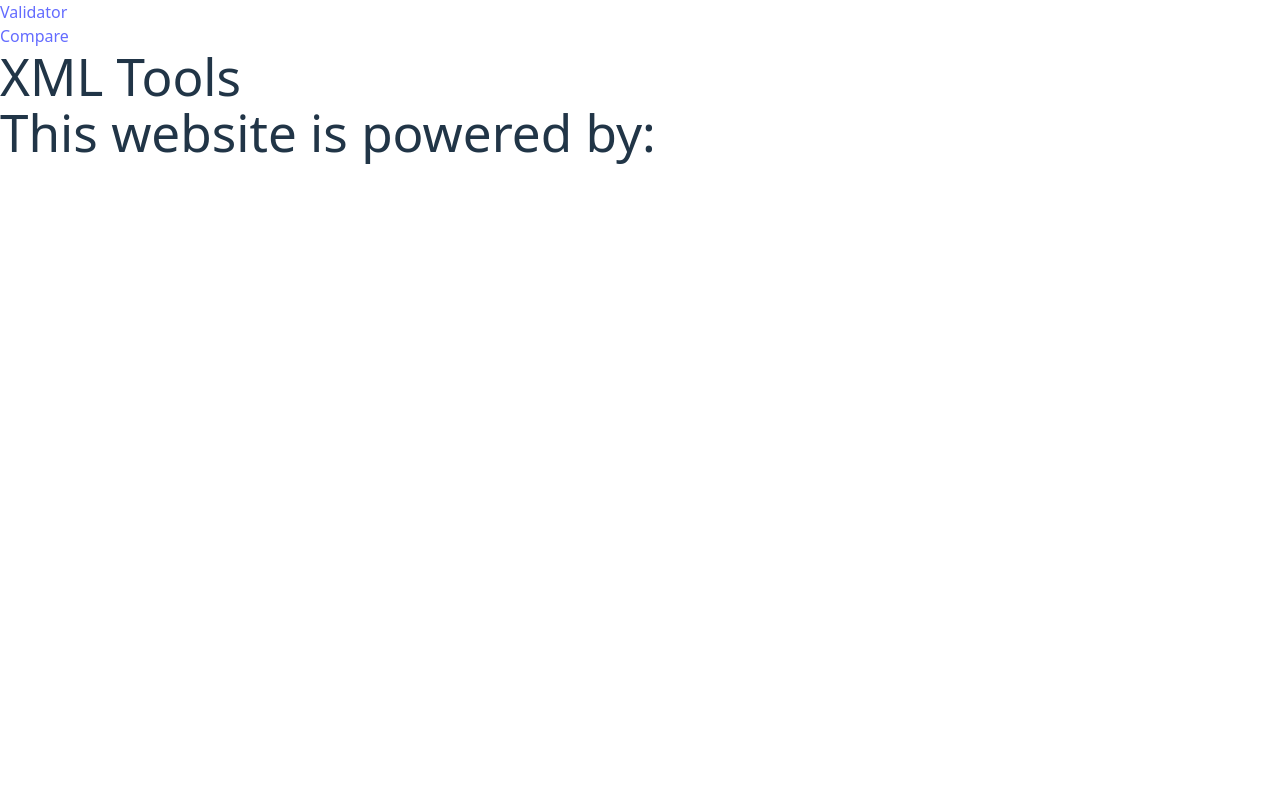
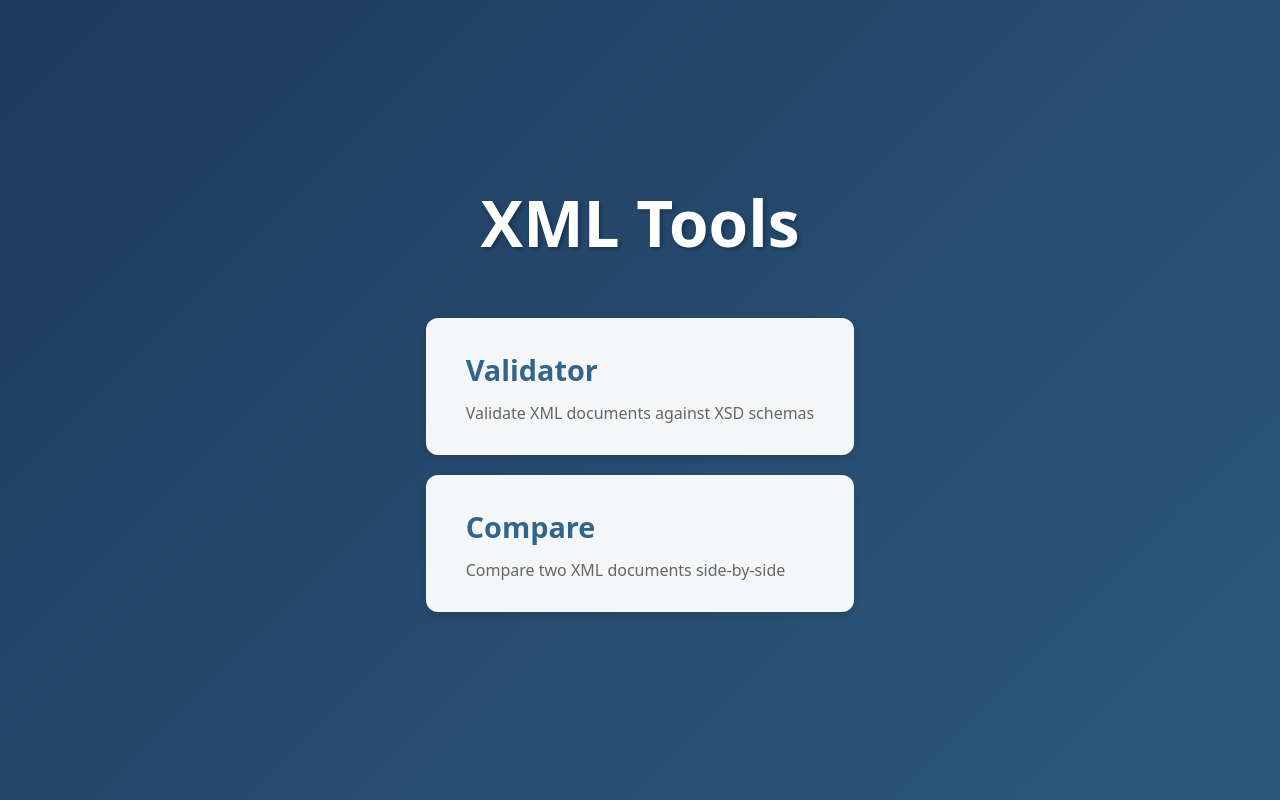
Before and after one commit to MHrtanek/XML_validator, a React (Vite) app: page / in a window 1280 px wide. Built offline with nearby package versions, Linux system fonts and the light colour scheme.

Commit message:
UI adjustments

```diff
--- a/src/App.tsx
+++ b/src/App.tsx
@@ -1,4 +1,5 @@
-import { Routes, Route, Link } from 'react-router-dom';
+import { Routes, Route } from 'react-router-dom';
+import Home from "./page/Home.tsx";
 import Validation from "./page/Validation.tsx";
 import Compare from "./page/Compare.tsx";
 import ErrorBoundary from './components/ErrorBoundary';
@@ -8,30 +9,7 @@ function App() {
     return (
         <ErrorBoundary>
             <Routes>
-                <Route path="/" element={
-                    <div>
-                        <nav className={'nav-container'}>
-                            <ul className={'nav-list'}>
-                                <li>
-                                    <Link to="/validation" className="nav-link">
-                                        Validator
-                                    </Link>
-                                </li>
-                                <li>
-                                    <Link to="/compare" className="nav-link">
-                                        Compare
-                                    </Link>
-                                </li>
-                            </ul>
-                            <div className="Title">
-                                <h1>XML Tools</h1>
-                            </div>
-                        </nav>
-                        <div className={'Tittle'}>
-                            <h1>This website is powered by:</h1>
-                        </div>
-                    </div>
-                } />
+                <Route path="/" element={<Home />} />
                 <Route path="/validation" element={<Validation />} />
                 <Route path="/compare" element={<Compare />} />
             </Routes>
--- a/src/page/Compare.css
+++ b/src/page/Compare.css
@@ -3,6 +3,7 @@
     padding: 0;
     display: flex;
     flex-direction: column;
+    background: #1a1a1a;
 }
 
 .compare-container .header {
@@ -13,6 +14,38 @@
     padding: 15px 20px;
     background: #33658A;
     border-bottom: 2px solid #F6AE2D;
+}
+
+.compare-container .header-left {
+    display: flex;
+    align-items: center;
+    gap: 20px;
+}
+
+.compare-container .header-home-link {
+    color: #F6AE2D;
+    text-decoration: none;
+    font-weight: 700;
+    font-size: 1.3rem;
+    transition: color 0.3s ease;
+}
+
+.compare-container .header-home-link:hover {
+    color: #ffc04d;
+}
+
+.compare-container .header-nav-link {
+    color: rgba(255, 255, 255, 0.7);
+    text-decoration: none;
+    font-size: 0.9rem;
+    transition: color 0.3s ease;
+    padding: 6px 12px;
+    border-radius: 4px;
+}
+
+.compare-container .header-nav-link:hover {
+    color: white;
+    background: rgba(255, 255, 255, 0.1);
 }
 
 .compare-container .header h1 {
--- a/src/page/Compare.tsx
+++ b/src/page/Compare.tsx
@@ -1,5 +1,6 @@
 import './Compare.css';
 import { DiffEditor } from '@monaco-editor/react';
+import { Link } from 'react-router-dom';
 import { useRef, useState } from 'react';
 import { formatXml } from '../utils/formatXml';
 
@@ -54,7 +55,11 @@ const Compare: React.FC = () => {
     return (
         <div className="compare-container">
             <div className="header">
-                <h1>XML Compare</h1>
+                <div className="header-left">
+                    <Link to="/" className="header-home-link">XML Tools</Link>
+                    <h1>Compare</h1>
+                    <Link to="/validation" className="header-nav-link">Validator</Link>
+                </div>
                 <div className="panel-btns">
                     <button onClick={() => importFile('left')} className="panel-btn panel-btn-primary">Import Left</button>
                     <button onClick={() => importFile('right')} className="panel-btn panel-btn-primary">Import Right</button>
--- /dev/null
+++ b/src/page/Home.css
@@ -0,0 +1,57 @@
+.home-container {
+    min-height: 100vh;
+    background: linear-gradient(135deg, #1e3a5f 0%, #2d5a7b 100%);
+    display: flex;
+    align-items: center;
+    justify-content: center;
+    padding: 20px;
+}
+
+.home-content {
+    text-align: center;
+    max-width: 600px;
+}
+
+.home-title {
+    font-size: 4rem;
+    font-weight: 800;
+    color: #ffffff;
+    margin: 0 0 60px 0;
+    text-shadow: 2px 2px 4px rgba(0, 0, 0, 0.3);
+}
+
+.home-buttons {
+    display: flex;
+    flex-direction: column;
+    gap: 20px;
+}
+
+.home-button {
+    background: rgba(255, 255, 255, 0.95);
+    border-radius: 12px;
+    padding: 30px 40px;
+    text-decoration: none;
+    color: #333;
+    transition: all 0.3s ease;
+    box-shadow: 0 4px 6px rgba(0, 0, 0, 0.1);
+    text-align: left;
+}
+
+.home-button:hover {
+    transform: translateX(10px);
+    box-shadow: 0 6px 12px rgba(0, 0, 0, 0.2);
+}
+
+.home-button h2 {
+    font-size: 1.8rem;
+    font-weight: 700;
+    margin: 0 0 10px 0;
+    color: #33658A;
+}
+
+.home-button p {
+    font-size: 1rem;
+    color: #666;
+    margin: 0;
+    line-height: 1.5;
+}
--- /dev/null
+++ b/src/page/Home.tsx
@@ -0,0 +1,26 @@
+import { Link } from 'react-router-dom';
+import './Home.css';
+
+const Home: React.FC = () => {
+    return (
+        <div className="home-container">
+            <div className="home-content">
+                <h1 className="home-title">XML Tools</h1>
+
+                <div className="home-buttons">
+                    <Link to="/validation" className="home-button">
+                        <h2>Validator</h2>
+                        <p>Validate XML documents against XSD schemas</p>
+                    </Link>
+
+                    <Link to="/compare" className="home-button">
+                        <h2>Compare</h2>
+                        <p>Compare two XML documents side-by-side</p>
+                    </Link>
+                </div>
+            </div>
+        </div>
+    );
+};
+
+export default Home;
--- a/src/page/Validation.css
+++ b/src/page/Validation.css
@@ -7,6 +7,7 @@
     padding: 0;
     display: flex;
     flex-direction: column;
+    background: #1a1a1a;
 }
 
 
@@ -20,6 +21,37 @@
         border-bottom: 2px solid #F6AE2D;
     }
 
+.header-left {
+    display: flex;
+    align-items: center;
+    gap: 20px;
+}
+
+.header-home-link {
+    color: #F6AE2D;
+    text-decoration: none;
+    font-weight: 700;
+    font-size: 1.3rem;
+    transition: color 0.3s ease;
+}
+
+.header-home-link:hover {
+    color: #ffc04d;
+}
+
+.header-nav-link {
+    color: rgba(255, 255, 255, 0.7);
+    text-decoration: none;
+    font-size: 0.9rem;
+    transition: color 0.3s ease;
+    padding: 6px 12px;
+    border-radius: 4px;
+}
+
+.header-nav-link:hover {
+    color: white;
+    background: rgba(255, 255, 255, 0.1);
+}
 
 .header h1 {
     font-size: 1.8rem;
--- a/src/page/Validation.tsx
+++ b/src/page/Validation.tsx
@@ -1,5 +1,6 @@
 import './Validation.css';
 import { Editor } from '@monaco-editor/react';
+import { Link } from 'react-router-dom';
 import { useValidation } from '../hooks/useValidation';
 import { editorOptions } from '../config/editorConfig';
 import MonacoEditorWithValidation, { MonacoEditorRef } from "../components/MonacoEditorWithValidation";
@@ -320,13 +321,16 @@ const Validation: React.FC = () => {
                 />
             )}
 
-            {/* Header zostáva rovnaký */}
             <div className="header">
-                <h1>XML/XSD Validator</h1>
+                <div className="header-left">
+                    <Link to="/" className="header-home-link">XML Tools</Link>
+                    <h1>Validator</h1>
+                    <Link to="/compare" className="header-nav-link">Compare</Link>
+                </div>
                 <div className="panel-btns">
                     <button onClick={handleSave} className="panel-btn panel-btn-primary">Save</button>
                     <button onClick={handleValidate} className="panel-btn panel-btn-success">Validate</button>
-                        <button onClick={handleClear} className="panel-btn panel-btn-secondary">Reset</button>
+                    <button onClick={handleClear} className="panel-btn panel-btn-secondary">Reset</button>
                 </div>
             </div>
 
```
